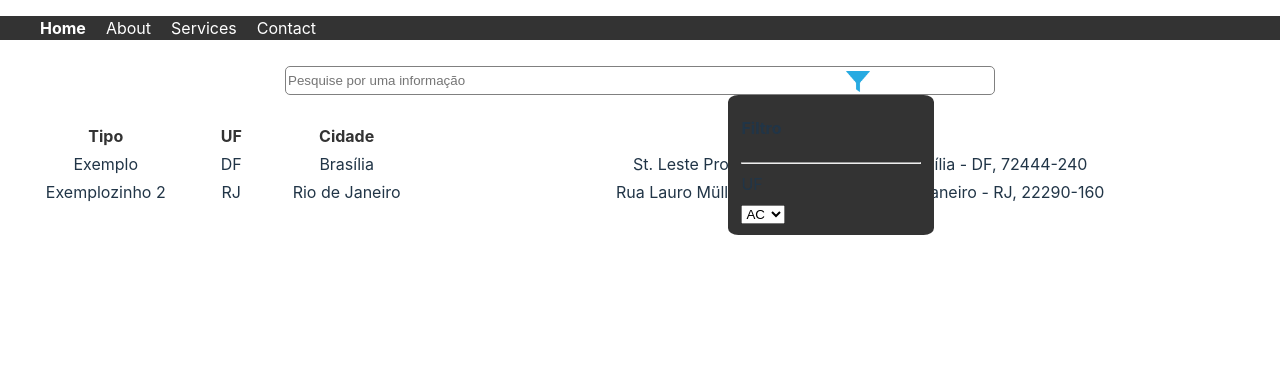
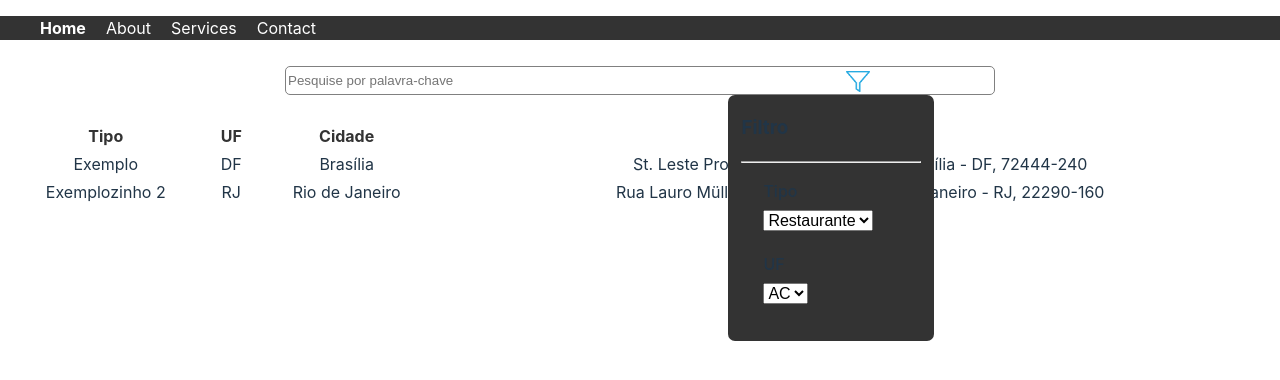
Before and after one commit to Thiago-Cerq/ESV-Front, a React (Vite) app: page /list in a window 1280 px wide. Both pictures are taken after a click on the picture 858 px from the left and 81 px from the top of the page. Shown: the top 380 px of the page. Built offline with nearby package versions, Linux system fonts and the light colour scheme.

Commit message:
filtro de busca

```diff
--- a/src/List.tsx
+++ b/src/List.tsx
@@ -4,7 +4,10 @@ import { yupResolver } from "@hookform/resolvers/yup"
 import * as yup from "yup"
 import './Navbar.css'
 
+import React, {useState, useEffect, useRef} from 'react';
+
 import FilterImage from './assets/filter.png'
+import FilterImage1 from './assets/filter1.png'
 
 'use client;'
 
@@ -18,40 +21,54 @@ function List() {
     resolver: yupResolver(schema),
   });
 
-function onSubmit(userData: any) {
-    console.log(userData);
-}
+  function onSubmit(userData: any) {
+      console.log(userData);
+  }
 
-console.log(errors);
+  console.log(errors);
+
+
+// USESTATE E USEEFFECT PARA FILTRO
+  const [open, setOpen] = useState(false);
+
+  const filterRef = useRef();
+
+  useEffect(() => {
+    const handler = (e) =>{
+      if(!filterRef.current.contains(e.target)){
+        setOpen(false);
+      }
+    }
+    document.addEventListener("mousedown", handler);
+});
+
 
   return (
 
     <div>
 
       <div>
-        <form onSubmit={handleSubmit(onSubmit)}>
+        <form>
           <span>{errors.pesquisa?.message}</span>
-          <input {...register('pesquisa', {required: true})} type="text" placeholder="Pesquise por uma informação"
+          <input {...register('pesquisa', {required: true})} type="text" placeholder="Pesquise por palavra-chave"
           className='pesquisa'/>
         </form>
-        <img src={FilterImage} className="filtragem"/>
 
-        <div className="dropdown-filter">
-          <h4>Filtro</h4>
-          <hr />
-          <label>UF</label>
-          <select>
-            <option value="">AC</option> <option value="">AL</option> <option value="">AP</option> <option value="">AM</option>
-            <option value="">BA</option> <option value="">CE</option> <option value="">DF</option> <option value="">ES</option>
-            <option value="">GO</option> <option value="">MA</option> <option value="">MT</option> <option value="">MS</option>
-            <option value="">MG</option> <option value="">PA</option> <option value="">PB</option> <option value="">PR</option>
-            <option value="">PE</option> <option value="">PI</option> <option value="">RJ</option> <option value="">RN</option>
-            <option value="">RS</option> <option value="">RO</option> <option value="">RR</option> <option value="">SC</option>
-            <option value="">SP</option> <option value="">SE</option> <option value="">TO</option>
-          </select>
+        <div ref={filterRef}>
+        <div className='filter-trigger' onClick={()=>{setOpen(!open)}}>
+          <img src={FilterImage1} className="filtragem" id="changeimg"/>
         </div>
-      </div>
 
+          <div className={`dropdown-filter ${open? "active" : "inactive"}`}>
+            <h3>Filtro</h3>
+            <hr />
+            <ul>
+              <DropdownItem title = {"Tipo"} option = {"Restaurante"}/>
+              <DropdownItem title = {"UF"} option = {"AC"}/>
+            </ul>
+          </div>
+        </div>
+        </div>
 
 
     <table border="0" width="100%" className="tabela">
@@ -80,4 +97,17 @@ console.log(errors);
   );
 }
 
+function DropdownItem(props: {title: string, option: string}){
+  return(
+    <li className='dropdownItem'>
+      <label> {props.title} </label>
+      <select>
+        <option> {props.option} </option>
+      </select>
+    </li>
+  );
+}
+
+
+
   export default List
--- a/src/index.css
+++ b/src/index.css
@@ -102,7 +102,28 @@ th {
   background-color: #333;
   width: 180px;
   right: 27%;
-  border-radius: 5%;
+  border-radius: 7px;
   text-align: left;
-  padding: 0% 13px 10px 13px;
+  padding: 0% 13px 0px 13px;
 }
+
+.dropdown-filter.active {
+  opacity: 1;
+  visibility: visible;
+}
+
+.dropdown-filter.inactive {
+  opacity: 0;
+  visibility: hidden;
+}
+
+.dropdown-filter ul li{
+  margin-left: -18px;
+  font-weight: 500;
+  list-style: none;
+  padding-bottom: 20px;
+}
+
+.dropdown-filter select {
+  font-size: medium;
+}
```
